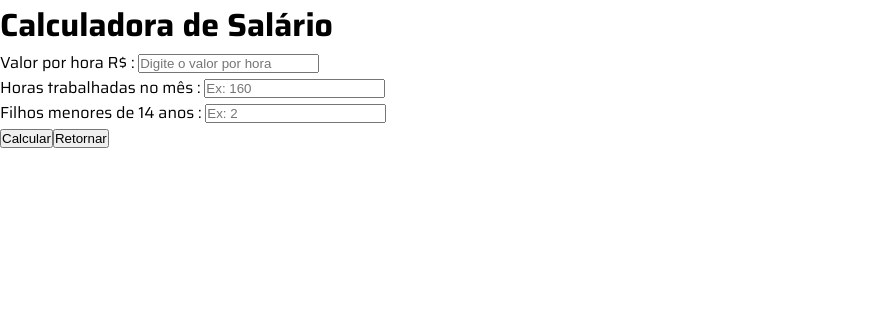
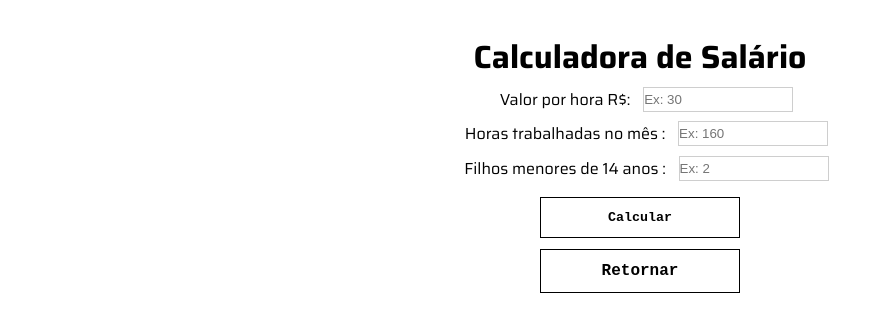
Before and after one commit to leandrobss1/Teste-Tecnico-AceData, a React (Vite) app: page /salary in a window 1280 px wide. Shown: the top 332 px of the page, without its empty margins (0-892 px from the left). Built offline with nearby package versions, Linux system fonts and the light colour scheme.

Commit message:
styles(CalculadordeSalario): Estilização completa do componente e iniciando próximo programa.

```diff
--- a/src/pages/Fibonacci/index.tsx
+++ b/src/pages/Fibonacci/index.tsx
@@ -1,3 +1,12 @@
+import { Link } from "react-router-dom";
+
 export default function Fibonacci() {
-  return <div>Fibonacci</div>;
+  return (
+    <div>
+      Fibonacci
+      <button>
+        <Link to="/">Retornar</Link>{" "}
+      </button>
+    </div>
+  );
 }
--- a/src/pages/Home/styles.ts
+++ b/src/pages/Home/styles.ts
@@ -8,21 +8,22 @@ export const Container = styled.div`
   padding: 2rem;
 `;
 
-export const TitleHome = styled.h1`
-  padding: 1rem;
+export const TitleHome = styled.h1``;
+
+export const NavMenu = styled.nav`
+  display: flex;
+  flex-direction: column;
+  gap: 8px;
 `;
 
-export const NavMenu = styled.nav``;
-
 export const NavButton = styled(Link)`
-  width: auto;
+  width: 200px;
   display: flex;
   align-items: center;
   justify-content: center;
   font-family: "Source Code Pro", monospace;
   font-weight: 600;
   padding: 12px 16px;
-  margin-bottom: 0.5rem;
   border-radius: 0;
   background-color: #ffff;
   color: #000000;
@@ -39,7 +40,7 @@ export const NavButton = styled(Link)`
 export const UnorderedList = styled.ul`
   display: flex;
   flex-direction: column;
-  gap: 4px;
+  gap: 6px;
 `;
 
 export const ListItem = styled.li``;
--- a/src/pages/NumberSequence/index.tsx
+++ b/src/pages/NumberSequence/index.tsx
@@ -1,3 +1,12 @@
+import { Link } from "react-router-dom";
+
 export default function NumberSequence() {
-  return <div>Number Sequence</div>;
+  return (
+    <div>
+      Number Sequence
+      <button>
+        <Link to="/">Retornar</Link>{" "}
+      </button>
+    </div>
+  );
 }
--- a/src/pages/SalaryCalculator/index.tsx
+++ b/src/pages/SalaryCalculator/index.tsx
@@ -1,42 +1,52 @@
 import { Calcular } from "../../services/salaryCalculator";
-import { Link } from "react-router-dom";
+import { Container, NavButton } from "../Home/styles";
+import {
+  TitleSalary,
+  SalaryDiv,
+  SalaryLabel,
+  SalaryCalc,
+  SalaryInput,
+} from "./styles";
 
 export default function SalaryCalculator() {
   return (
-    <div>
-      <h1>Calculadora de Salário</h1>
+    <Container>
+      <TitleSalary>Calculadora de Salário</TitleSalary>
 
-      <div>
-        <label>Valor por hora R$ : </label>
-        <input
+      <SalaryDiv>
+        <SalaryLabel>Valor por hora R$:</SalaryLabel>
+        <SalaryInput
           id="valorHora"
           type="number"
           min={0}
-          placeholder="Digite o valor por hora"
+          placeholder="Ex: 30"
           required
         />
-      </div>
+      </SalaryDiv>
 
-      <div>
-        <label>Horas trabalhadas no mês : </label>
-        <input
+      <SalaryDiv>
+        <SalaryLabel>Horas trabalhadas no mês : </SalaryLabel>
+        <SalaryInput
           id="horasTrabalhadas"
           type="number"
           placeholder="Ex: 160"
           required
         />
-      </div>
+      </SalaryDiv>
 
-      <div>
-        <label>Filhos menores de 14 anos : </label>
-        <input id="numFilhos" type="number" placeholder="Ex: 2" required />
-      </div>
+      <SalaryDiv>
+        <SalaryLabel>Filhos menores de 14 anos : </SalaryLabel>
+        <SalaryInput
+          id="numFilhos"
+          type="number"
+          placeholder="Ex: 2"
+          required
+        />
+      </SalaryDiv>
 
-      <button onClick={Calcular}>Calcular</button>
+      <SalaryCalc onClick={Calcular}>Calcular</SalaryCalc>
 
-      <button>
-        <Link to="/">Retornar</Link>{" "}
-      </button>
-    </div>
+      <NavButton to="/">Retornar</NavButton>
+    </Container>
   );
 }
--- a/src/pages/SalaryCalculator/styles.ts
+++ b/src/pages/SalaryCalculator/styles.ts
@@ -0,0 +1,41 @@
+import styled from "styled-components";
+
+export const TitleSalary = styled.h1``;
+
+export const SalaryDiv = styled.div`
+  display: flex;
+  margin: 0.3rem;
+`;
+
+export const SalaryLabel = styled.label`
+  padding: 0 0.8rem;
+`;
+
+export const SalaryCalc = styled.button`
+  width: 200px;
+  display: flex;
+  align-items: center;
+  justify-content: center;
+  font-family: "Source Code Pro", monospace;
+  font-weight: 600;
+  padding: 12px 16px;
+  margin: 0.7rem;
+  border-radius: 0;
+  background-color: #ffff;
+  color: #000000;
+  border: 1px solid #000000;
+  cursor: pointer;
+
+  &:hover {
+    background-color: #cbf3bb;
+    color: #22792c;
+    font-weight: 700;
+    border-bottom: 4px solid #22792c;
+    border-right: 4px solid #22792c;
+  }
+`;
+
+export const SalaryInput = styled.input`
+  border: 1px solid #cecece;
+  width: 150px;
+`;
```
Also changed, not shown: src/components/Button.ts (added, +21 -0 lines).
